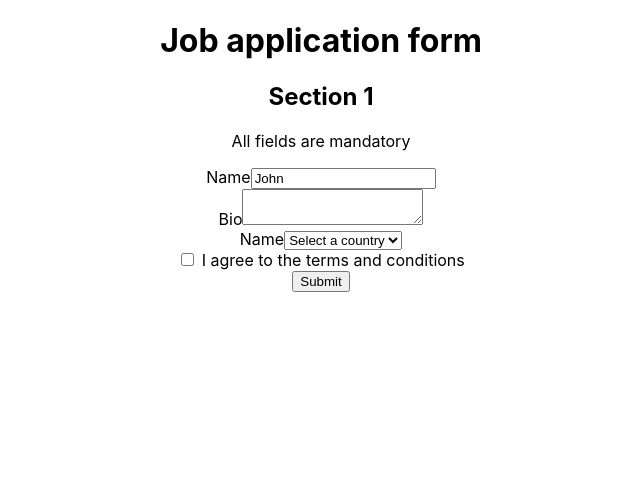
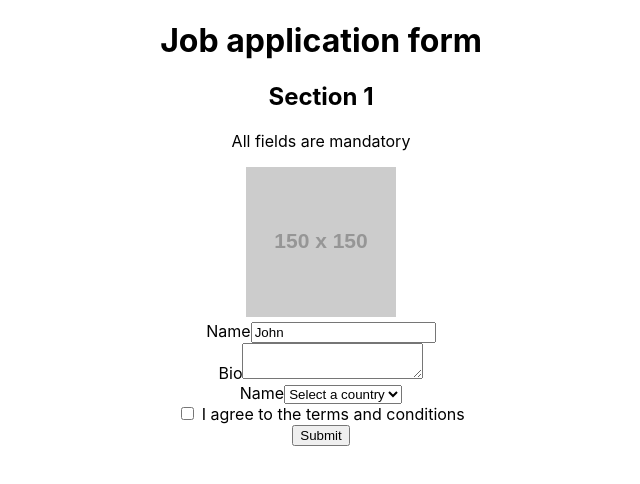
Before and after one commit to AlexanderWinkelmeier/react-testing, a React (Create React App) app: page / in a window 1280 px wide. Shown: the top 484 px of the page, without its empty margins (319-959 px from the left). Built offline with nearby package versions, Linux system fonts and the light colour scheme.

Commit message:
getByAltText

```diff
--- a/src/components/application/Application.tsx
+++ b/src/components/application/Application.tsx
@@ -4,6 +4,7 @@
       <h1>Job application form</h1>
       <h2>Section 1</h2>
       <p>All fields are mandatory</p>
+      <img src="https://via.placeholder.com/150" alt="a person with a laptop" />
       <form>
         <div>
           <label htmlFor="name">Name</label>
```
Also changed, not shown: 1 other file (tests, documents, lock files or other folders).
